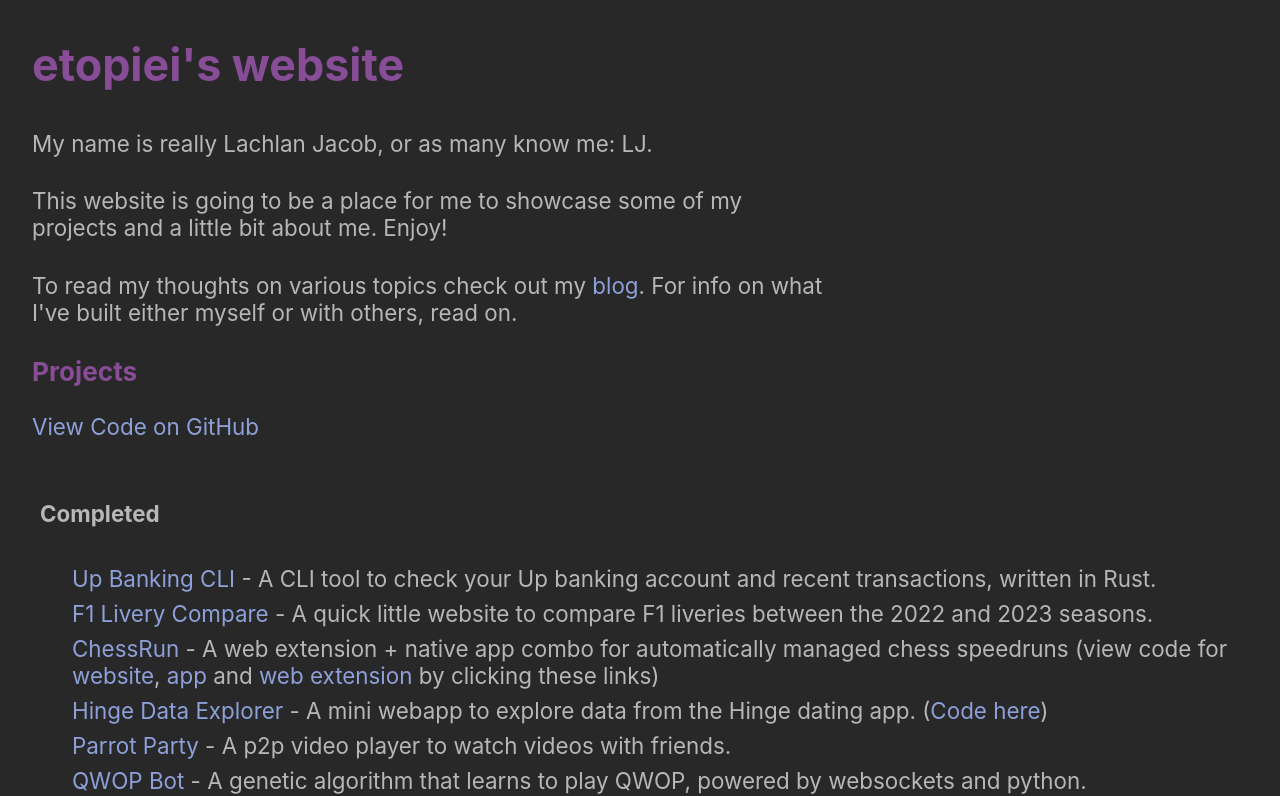
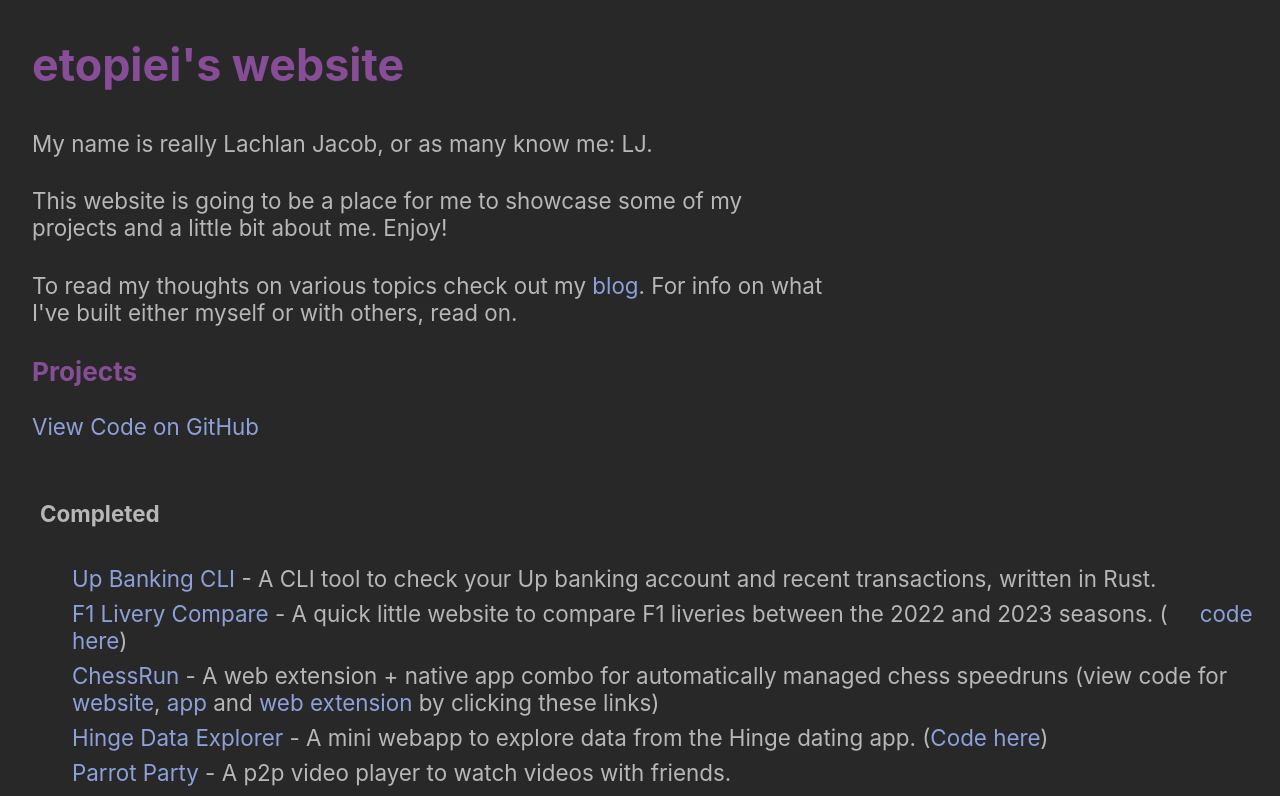
Before and after one commit to etopiei/website, a Svelte app: page / in a window 1280 px wide. Shown: the top 796 px of the page. Built offline with nearby package versions, Linux system fonts and the light colour scheme.

Commit message:
Add github link.

```diff
--- a/src/App.svelte
+++ b/src/App.svelte
@@ -66,7 +66,7 @@
 <ul class="no-indent">
 	<h4 class="no-indent">Completed</h4>
 	<li><a href="https://github.com/etopiei/up-cli" class="no-indent">Up Banking CLI</a> - A CLI tool to check your Up banking account and recent transactions, written in Rust.</li>
-	<li><a href="https://etopiei.github.io/livery-f1-2023/" class="no-indent">F1 Livery Compare</a> - A quick little website to compare F1 liveries between the 2022 and 2023 seasons.</li>
+	<li><a href="https://etopiei.github.io/livery-f1-2023/" class="no-indent">F1 Livery Compare</a> - A quick little website to compare F1 liveries between the 2022 and 2023 seasons. (<a href="https://github.com/etopiei/livery-f1-2023/">code here</a>)</li>
 	<li><a href="https://chessrun.net" class="no-indent">ChessRun</a> - A web extension + native app combo for automatically managed chess speedruns (view code for <a href="https://github.com/etopiei/chessrunsite" class="no-indent">website</a>, <a href="https://github.com/etopiei/chessrun" class="no-indent">app</a> and <a href="https://github.com/etopiei/chessrunext" class="no-indent"> web extension</a> by clicking these links)</li>
 	<li><a href="https://hinge.etopiei.com" class="no-indent">Hinge Data Explorer</a> - A mini webapp to explore data from the Hinge dating app. (<a href="https://github.com/etopiei/hinge_data" class="no-indent">Code here</a>)</li>
 	<li><a href="https://parrotparty.live" class="no-indent">Parrot Party</a> - A p2p video player to watch videos with friends.</li>
```
